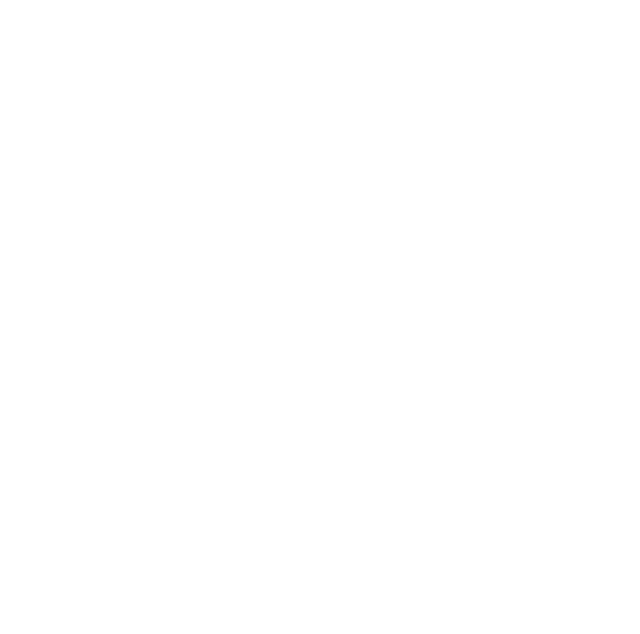
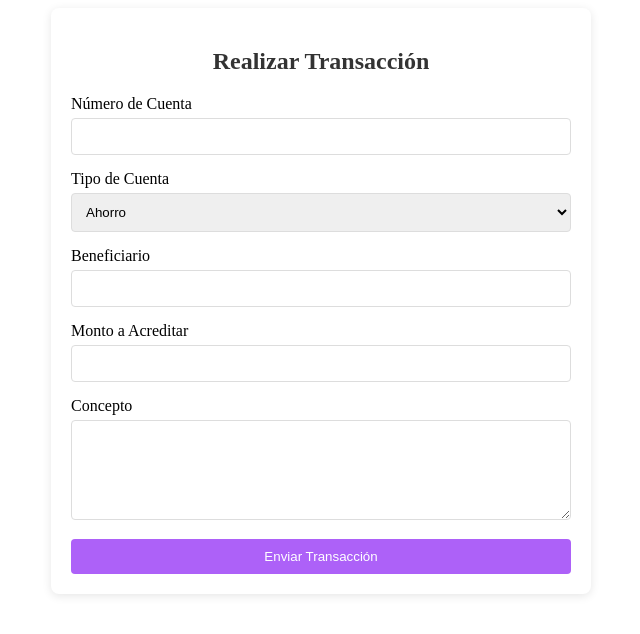
Before and after one commit to Arthurs101/pseudo-bank-db2, an Angular app in the folder front/mini-bank/: page /realizar-transaccion in a window 1280 px wide. Before the commit this address led to /. Shown: the top 634 px of the page, without its empty margins (319-959 px from the left). Built offline with nearby package versions, Linux system fonts and the light colour scheme.

Commit message:
realizar transacciones
para realizar transacciones

```diff
--- a/front/mini-bank/src/app/app-routing.module.ts
+++ b/front/mini-bank/src/app/app-routing.module.ts
@@ -3,13 +3,14 @@ import { RouterModule, Routes } from '@angular/router';
 import { LoginComponent } from './login/login.component';
 import { DashboardComponent } from './dashboard/dashboard.component';
 import { HistorialTransaccionesComponent } from './historial-transacciones/historial-transacciones.component';
+import { RealizarTransaccionComponent } from './realizar-transaccion/realizar-transaccion.component';
 
 const routes: Routes = [
   { path: 'login', component: LoginComponent },
   { path: 'dashboard', component: DashboardComponent },
   { path: '', redirectTo: '/login', pathMatch: 'full' },
   { path: 'historial-transacciones', component: HistorialTransaccionesComponent },
-
+  { path: 'realizar-transaccion', component: RealizarTransaccionComponent },
 
 ];
 
--- a/front/mini-bank/src/app/app.module.ts
+++ b/front/mini-bank/src/app/app.module.ts
@@ -6,13 +6,15 @@ import { AppComponent } from './app.component';
 import { LoginComponent } from './login/login.component';
 import { DashboardComponent } from './dashboard/dashboard.component';
 import { HistorialTransaccionesComponent } from './historial-transacciones/historial-transacciones.component';
+import { RealizarTransaccionComponent } from './realizar-transaccion/realizar-transaccion.component';
 
 @NgModule({
   declarations: [
     AppComponent,
     LoginComponent,
     DashboardComponent,
-    HistorialTransaccionesComponent
+    HistorialTransaccionesComponent,
+    RealizarTransaccionComponent
   ],
   imports: [
     BrowserModule,
--- a/front/mini-bank/src/app/dashboard/dashboard.component.html
+++ b/front/mini-bank/src/app/dashboard/dashboard.component.html
@@ -11,10 +11,12 @@
     </div>
     <!-- Contenedor para los botones de transacciones -->
     <div class="transacciones-container">
-        <button>Realizar Transacciones</button>
-        <!-- ... otras partes de tu HTML ... -->
+
+<button (click)="realizarTransaccion()">Realizar Transacciones</button>
+
+
 <button (click)="goToHistorialTransacciones()">Historial de Transacciones</button>
-<!-- ... otras partes de tu HTML ... -->
+
 
     </div>
     <div class="dashboard-menu">
--- a/front/mini-bank/src/app/dashboard/dashboard.component.ts
+++ b/front/mini-bank/src/app/dashboard/dashboard.component.ts
@@ -25,6 +25,12 @@ export class DashboardComponent implements OnInit {
   goToHistorialTransacciones(): void {
     this.router.navigate(['/historial-transacciones']); // Usa la ruta configurada
   }
+
+
+  realizarTransaccion(): void {
+    this.router.navigate(['/realizar-transaccion']);
+  }
+
 
   ngOnInit(): void {
     this.initChart();
--- /dev/null
+++ b/front/mini-bank/src/app/realizar-transaccion/realizar-transaccion.component.html
@@ -0,0 +1,35 @@
+<div class="formulario-container">
+    <h2>Realizar Transacción</h2>
+    <form>
+      <div class="form-group">
+        <label for="numeroCuenta">Número de Cuenta</label>
+        <input type="text" id="numeroCuenta" name="numeroCuenta" required>
+      </div>
+
+      <div class="form-group">
+        <label for="tipoCuenta">Tipo de Cuenta</label>
+        <select id="tipoCuenta" name="tipoCuenta" required>
+          <option value="ahorro">Ahorro</option>
+          <option value="corriente">Corriente</option>
+
+        </select>
+      </div>
+
+      <div class="form-group">
+        <label for="beneficiario">Beneficiario</label>
+        <input type="text" id="beneficiario" name="beneficiario" required>
+      </div>
+
+      <div class="form-group">
+        <label for="monto">Monto a Acreditar</label>
+        <input type="number" id="monto" name="monto" required>
+      </div>
+
+      <div class="form-group">
+        <label for="concepto">Concepto</label>
+        <textarea id="concepto" name="concepto" required></textarea>
+      </div>
+
+      <button type="submit">Enviar Transacción</button>
+    </form>
+  </div>
--- /dev/null
+++ b/front/mini-bank/src/app/realizar-transaccion/realizar-transaccion.component.scss
@@ -0,0 +1,53 @@
+.formulario-container {
+    max-width: 500px;
+    margin: auto;
+    padding: 20px;
+    background: #fff;
+    border-radius: 8px;
+    box-shadow: 0 2px 10px rgba(0, 0, 0, 0.1);
+
+    h2 {
+      text-align: center;
+      color: #333;
+    }
+
+    .form-group {
+      margin-bottom: 15px;
+
+      label {
+        display: block;
+        margin-bottom: 5px;
+      }
+
+      input[type="text"],
+      input[type="number"],
+      select,
+      textarea {
+        width: 100%;
+        padding: 10px;
+        border: 1px solid #ddd;
+        border-radius: 4px;
+        box-sizing: border-box;
+      }
+
+      textarea {
+        height: 100px;
+        resize: vertical;
+      }
+    }
+
+    button {
+      width: 100%;
+      padding: 10px;
+      background-color: #ad61f8;
+      border: none;
+      border-radius: 4px;
+      color: white;
+      cursor: pointer;
+      transition: background-color 0.3s;
+
+      &:hover {
+        background-color: #9b4de0;
+      }
+    }
+  }
```
Also changed, not shown: front/mini-bank/src/app/realizar-transaccion/realizar-transaccion.component.ts (added, +10 -0 lines), 1 other file (tests, documents, lock files or other folders).
